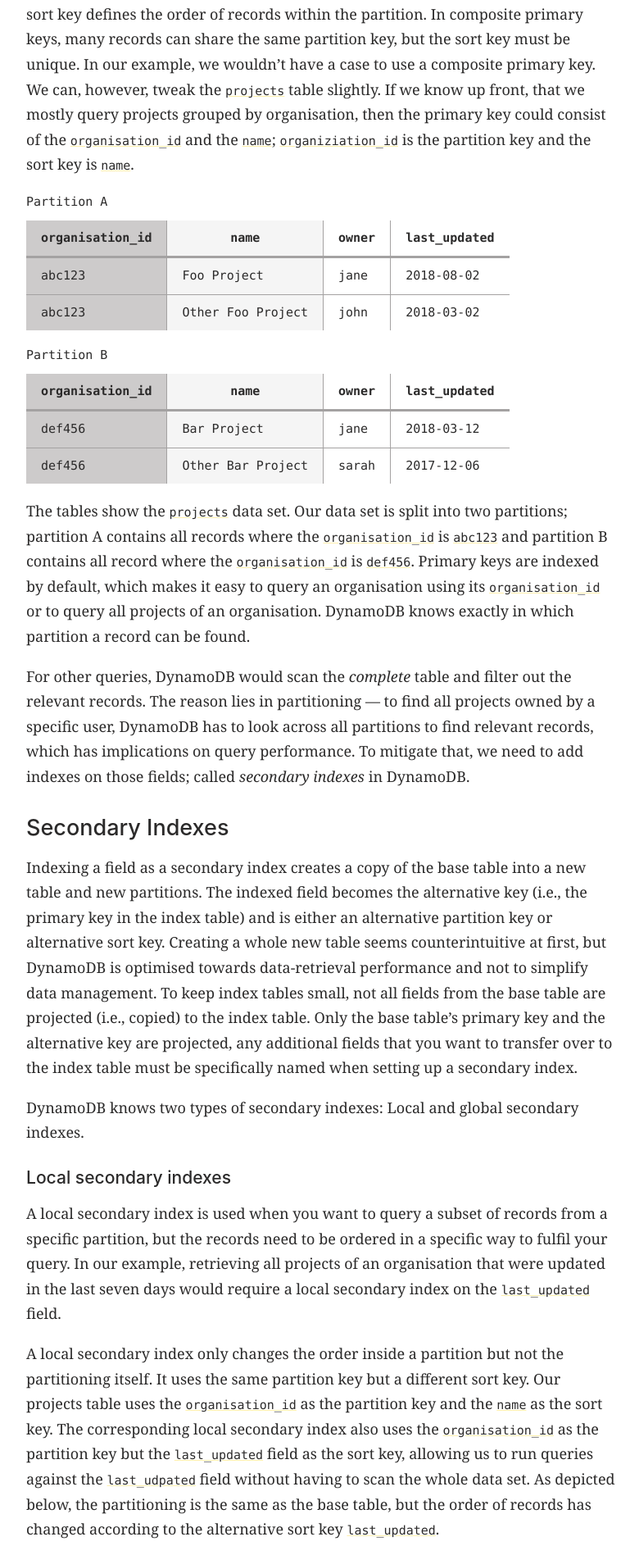
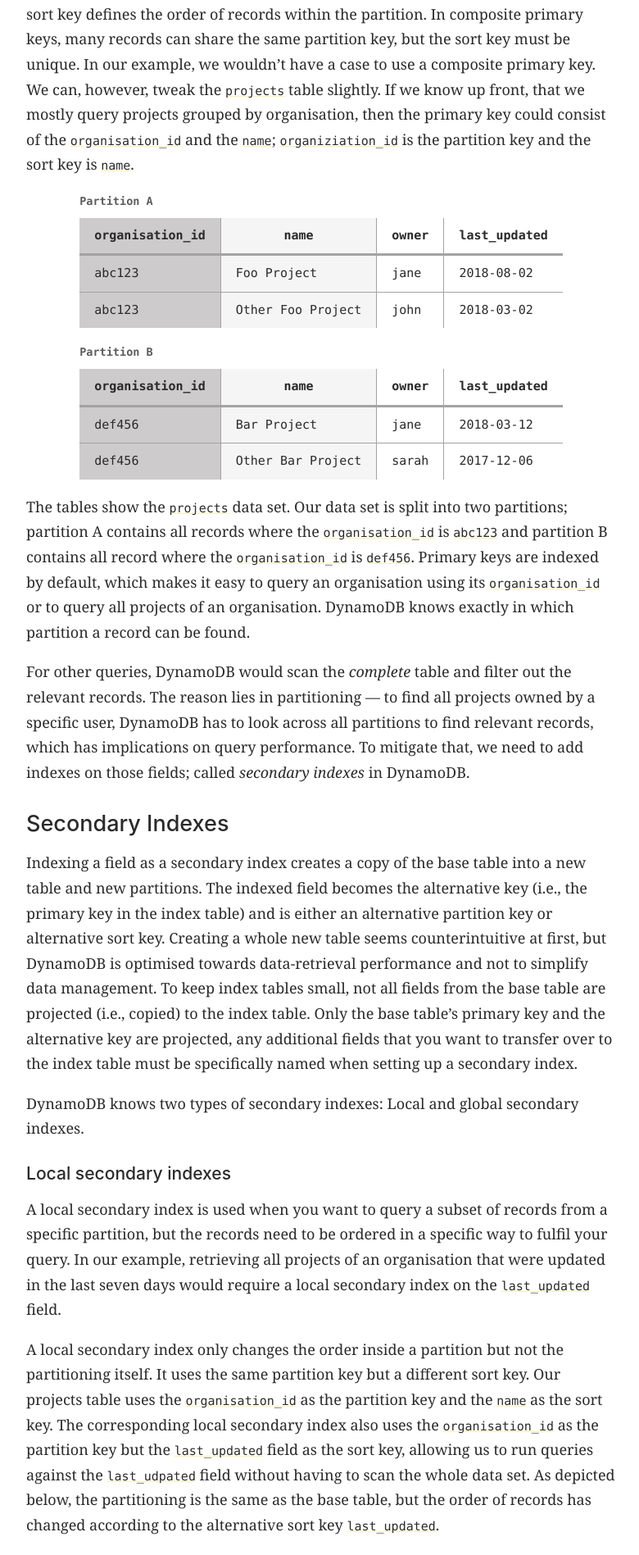
Before and after one commit to oliverroick/oliverroick.net, a Jekyll site: the page built from src/_posts/2018-08-11-data-storage-and-indexing-in-dynamodb.md, in a window 1280 px wide. Shown: the part 1702-3599 px from the top of the page at 82% size, without its empty margins (248-1028 px from the left). Built offline with Jekyll 4.4.1, drawn with Linux system fonts in a browser that asks for light colours.

Commit message:
style: Improving table styles

```diff
--- a/src/css/roick.css
+++ b/src/css/roick.css
@@ -183,9 +183,16 @@
 table {
   border-spacing: 0;
   margin-bottom: var(--gap-s);
+  margin-left: auto;
+  margin-right: auto;
+  font-family: sans-serif;
+  font-size: calc(var(--base-size) * .9);
 }
 
 caption {
+  font-size: var(--font-s);
+  font-weight: bold;
+  color: var(--dark-700);
   text-align: left;
   margin-bottom: var(--gap-xs);
 }
@@ -193,6 +200,14 @@
 th {
   border-bottom: 2px solid var(--dark-400);
   border-left: 1px solid var(--dark-400);
+}
+
+tfoot td {
+  border-top: 2px solid var(--dark-400);
+}
+
+tr:nth-child(2n) {
+  background-color: var(--dark-100);
 }
 
 th:first-child {
@@ -406,6 +421,10 @@
   font-size: var(--mono-font-size);
 }
 
+table.db tr {
+  background-color: #fff;
+}
+
 table.db .pk {
   background-color: var(--dark-200);
 }
```
